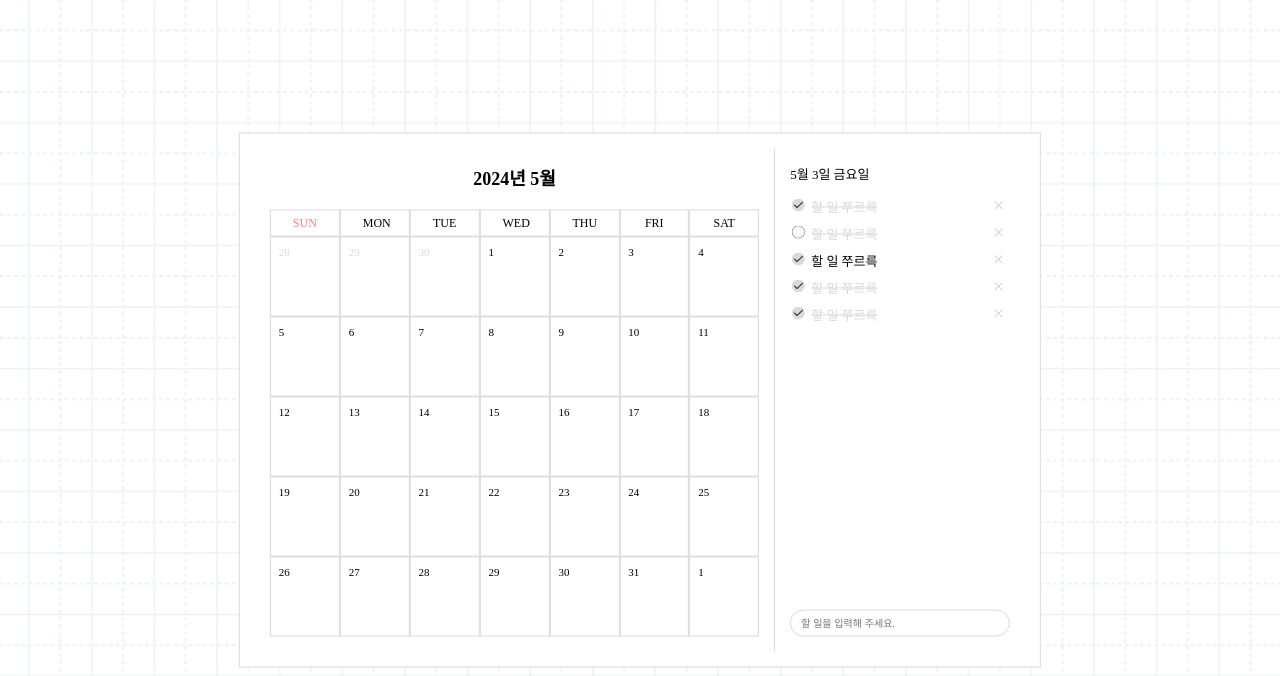
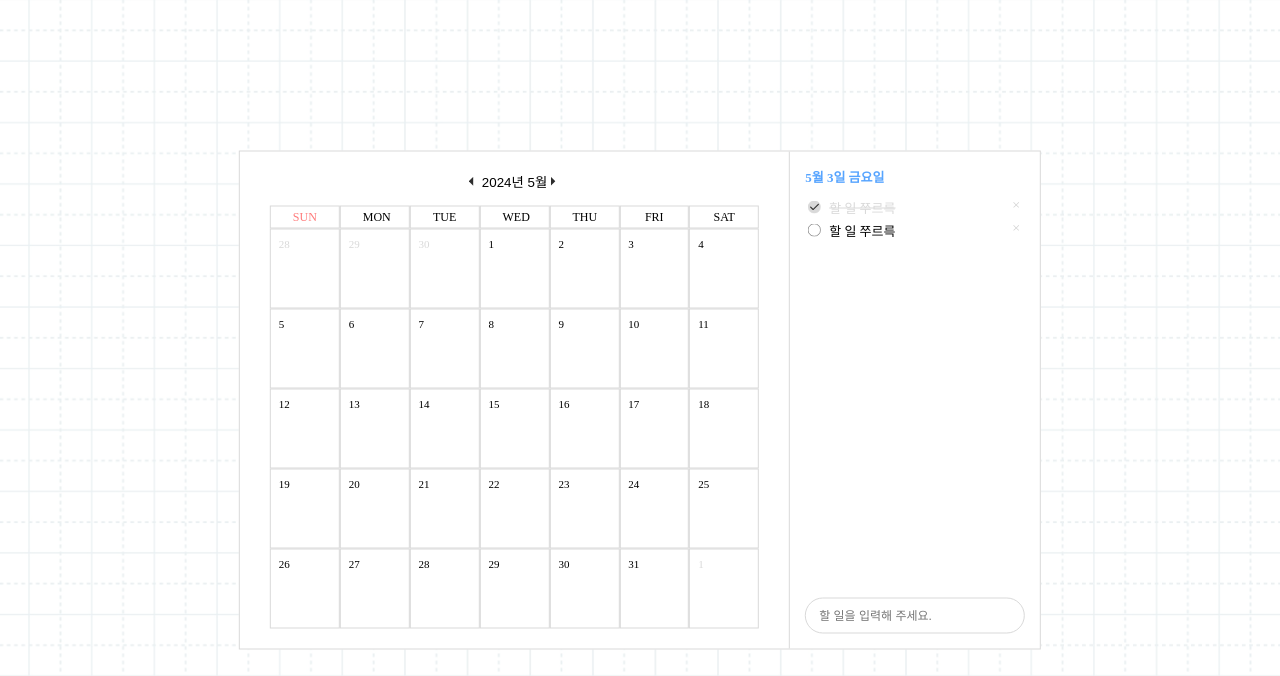
Before and after one commit to codingaring/Add-Schedule-Calendar, a plain HTML site: page index.html in a window 1280 px wide. Drawn offline with Linux system fonts and the light colour scheme; files whose address does not match are found by name.

Commit message:
design : styling

```diff
--- a/index.html
+++ b/index.html
@@ -1,5 +1,6 @@
 <!DOCTYPE html>
 <html lang="ko">
+
 <head>
   <meta charset="UTF-8" />
   <meta name="viewport" content="width=device-width, initial-scale=1.0" />
@@ -10,19 +11,13 @@
 <body>
   <main>
     <div class="calendar-container">
-        <div class="header">
-          <div class="year-month">
+      <div class="calendar-container-box">
         <div class="nav">
-              <button class="nav-btn go-prev">
-                <img src="./assets/left-button.svg" alt="prev-next" />
-              </button>
-              <button class="nav-btn go-todo">Today</button>
-              <button class="nav-btn go-next">
-                <img src="./assets/right-button.svg" alt="prev-next" />
-              </button>
+          <button class="nav-btn go-prev"></button>
+          <button class="today"></button>
+          <button class="nav-btn go-next"></button>
         </div>
-          </div>
-          <div class="main">
+        <div class="calender">
           <div class="days">
             <div class="day sun">SUN</div>
             <div class="day">MON</div>
@@ -37,98 +32,27 @@
       </div>
     </div>
     <div class="todo-container">
-        <div>
+      <div class="todo-today-work">
         <div class="todo-today">5월 3일 금요일</div>
-          <ol class="todo-list-contatiner">
+        <ol class="todo-list-container">
           <li class="todo-todo">
-              <div class="todo-check-text">
-                <button type="button">
-                  <img src="/assets/check-icon.svg" alt="complete" />
-                </button>
-                <span class="todo-work-complete">할 일 쭈르륵</span>
-              </div>
-
-              <button type="button" class="todo-delete-btn">
-                <img
-                  src="/assets/delete.svg"
-                  alt="not-complete"
-                  class="todo-delete-icon"
-                />
-              </button>
+            <button class="done" type="button"></button>
+            <span class="complete-text">할 일 쭈르륵</span>
+            <button type="button" class="todo-delete-button"></button>
           </li>
           <li class="todo-todo">
-              <div class="todo-check-text">
-                <button type="button">
-                  <img src="/assets/empty-icon.svg" alt="complete" />
-                </button>
-                <span class="todo-work-complete">할 일 쭈르륵</span>
-              </div>
-
-              <button type="button" class="todo-delete-btn">
-                <img
-                  src="/assets/delete.svg"
-                  alt="todo-delete"
-                  class="todo-delete-icon"
-                />
-              </button>
-            </li>
-            <li class="todo-todo">
-              <div class="todo-check-text">
-                <button type="button">
-                  <img src="/assets/check-icon.svg" alt="complete" />
-                </button>
-                <span class="todo-work">할 일 쭈르륵</span>
-              </div>
-
-              <button type="button" class="todo-delete-btn">
-                <img
-                  src="/assets/delete.svg"
-                  alt="not-complete"
-                  class="todo-delete-icon"
-                />
-              </button>
-            </li>
-            <li class="todo-todo">
-              <div class="todo-check-text">
-                <button type="button">
-                  <img src="/assets/check-icon.svg" alt="complete" />
-                </button>
-                <span class="todo-work-complete">할 일 쭈르륵</span>
-              </div>
-
-              <button type="button" class="todo-delete-btn">
-                <img
-                  src="/assets/delete.svg"
-                  alt="not-complete"
-                  class="todo-delete-icon"
-                />
-              </button>
-            </li>
-            <li class="todo-todo">
-              <div class="todo-check-text">
-                <button type="button">
-                  <img src="/assets/check-icon.svg" alt="complete" />
-                </button>
-                <span class="todo-work-complete">할 일 쭈르륵</span>
-              </div>
-
-              <button type="button" class="todo-delete-btn">
-                <img
-                  src="/assets/delete.svg"
-                  alt="not-complete"
-                  class="todo-delete-icon"
-                />
-              </button>
+            <button class="process" type="button"></button>
+            <span class="process-text">할 일 쭈르륵</span>
+            <button type="button" class="todo-delete-button"></button>
           </li>
         </ol>
       </div>
-        <input
-          class="todo-input"
-          type="text"
-          placeholder="할 일을 입력해 주세요."
-        />
+      <form class="todo-input-container">
+        <input class="todo-input" type="text" placeholder="할 일을 입력해 주세요." />
+      </form>
     </div>
   </main>
-    <script src="/js/index.js"></script>
+  <script type="module" src="/js/index.js"></script>
 </body>
+
 </html>
--- a/js/index.js
+++ b/js/index.js
@@ -4,7 +4,7 @@ const currentYear = date.getFullYear();
 const currentMonth = date.getMonth();
 const day = date.getDate();
 
-document.querySelector(".year-month").textContent = `${currentYear}년 ${
+document.querySelector(".today").textContent = `${currentYear}년 ${
   currentMonth + 1
 }월`;
 
@@ -20,9 +20,6 @@ const currentLastDay = currentLastDate.getDay();
 const prevDates = [];
 const thisDates = [...Array(currentLast + 1).keys()].slice(1);
 const nextDates = [];
-/** thisDates -> for (let i = 1; i <= currentLast; i++) {
-  prevDates.push(i);
-} */
 
 if (prevLastDay !== 6) {
   for (let i = 0; i < prevLastDay + 1; i++) {
@@ -39,7 +36,7 @@ const dates = prevDates.concat(thisDates, nextDates);
 dates.forEach((date, i) => {
   if (i < prevDates.length) {
     dates[i] = `<div class="date prev">${date}</div>`;
-  } else if (i > prevDates.length + thisDates.length) {
+  } else if (i > prevDates.length + thisDates.length - 1) {
     dates[i] = `<div class="date prev">${date}</div>`;
   } else if (prevDates.length < i < dates.length - nextDates.length) {
     dates[i] = `<div class="date">${date}</div>`;
@@ -47,3 +44,29 @@ dates.forEach((date, i) => {
 });
 
 document.querySelector(".dates").innerHTML = dates.join("");
+
+/** add to do*/
+const todoForm = document.querySelector(".todo-input-container");
+const todoInput = document.querySelector(".todo-input");
+const todoList = document.querySelector(".todo-list-container");
+const todoListArray = [];
+
+function printValue(event) {
+  event.preventDefault();
+  const toDo = todoInput.value;
+
+  const toDoTag = `
+  <li class="todo-todo">
+    <button class="process" type="button"></button>
+    <span class="process-text">${toDo}</span>
+    <button type="button" class="todo-delete-button"></button>
+  </li>`;
+  todoListArray.push(toDoTag);
+  document.querySelector(".todo-list-container").innerHTML =
+    todoListArray.join("");
+  todoInput.value = "";
+}
+
+todoForm.addEventListener("submit", printValue);
+
+/** check todo */
--- a/styles/index.css
+++ b/styles/index.css
@@ -21,7 +21,6 @@ main {
   width: fit-content;
   display: flex;
   border: solid 0.1rem #d9d9d9;
-  padding: 1.5rem;
   position: fixed;
   top: 50%;
   left: 50%;
@@ -29,15 +28,33 @@ main {
   background-color: white;
 }
 
+/** calender **/
 .calendar-container {
-  padding: 1.5rem;
+  border-right: solid 0.1rem #d9d9d9;
 }
 
-.year-month {
+.calendar-container-box {
+  padding: 2rem 3rem;
   text-align: center;
-  font-size: 1.8rem;
-  font-weight: 700;
-  margin-bottom: 2rem;
+}
+
+.nav {
+  margin-bottom: 1.5rem;
+}
+
+.nav-btn {
+  width: 1rem;
+  height: 1rem;
+  background-repeat: no-repeat;
+  background-size: contain;
+}
+
+.go-prev {
+  background-image: url("/assets/left-button.svg");
+}
+
+.go-next {
+  background-image: url("/assets/right-button.svg");
 }
 
 .days {
@@ -46,7 +63,7 @@ main {
 
 .day {
   width: calc(100% / 7);
-  padding: 0.5rem 2.2rem;
+  padding: 0.3rem 2.2rem;
   border: 0.1rem solid #d9d9d9;
   text-align: center;
   font-size: 1.2rem;
@@ -56,7 +73,6 @@ main {
   color: #ff7a7a;
 }
 
-/** 왜 repeat (7 1fr); 로 하면 안되고 저렇게 해야 되는 거지? */
 .dates {
   display: grid;
   grid-template-columns: 1fr 1fr 1fr 1fr 1fr 1fr 1fr;
@@ -64,6 +80,7 @@ main {
 }
 
 .date {
+  text-align: left;
   height: 8rem;
   padding: 0.8rem;
   border: 0.1rem solid #d9d9d9;
@@ -74,10 +91,7 @@ main {
   color: #d9d9d9;
 }
 
-.calendar-container {
-  border-right: solid 0.1rem #d9d9d9;
-}
-
+/* todo container */
 .todo-container {
   width: 25rem;
   padding: 1.5rem;
@@ -86,52 +100,87 @@ main {
   justify-content: space-between;
 }
 
+.todo-today-work {
+  display: flex;
+  flex-direction: column;
+  gap: 1rem;
+}
+
 .todo-today {
-  margin-bottom: 1rem;
+  font-size: 1.3rem;
+  font-weight: 600;
+  color: #56a4ff;
+}
+
+.todo-list-container {
+  max-height: 40.5rem;
+  overflow: scroll;
+}
+
+.todo-list-container::-webkit-scrollbar {
+  display: none;
 }
 
 .todo-todo {
+  position: relative;
   padding-left: 0;
   display: flex;
-  justify-content: space-between;
+  justify-content: start;
   align-items: center;
   gap: 0.7rem;
   padding: 0.2rem;
 }
 
-.todo-check-text {
-  display: flex;
-  align-items: center;
-  gap: 0.6rem;
+.process {
+  background-image: url("/assets/empty-icon.svg");
+  background-repeat: no-repeat;
+  background-position: center;
+  width: 1.5rem;
+  height: 1.5rem;
 }
 
-.todo-delete-icon {
-  justify-self: end;
-  width: 1rem;
+.done {
+  background-image: url("/assets/check-icon.svg");
+  background-repeat: no-repeat;
+  background-position: center;
+  width: 1.5rem;
+  height: 1.5rem;
 }
 
-.todo-delete-btn {
-  border-radius: 0.4rem;
-  padding: 0.4rem;
+.todo-delete-button {
+  background-image: url("/assets/delete.svg");
+  background-repeat: no-repeat;
+  width: 0.7rem;
+  height: 0.7rem;
+  position: absolute;
+  bottom: 1rem;
+  right: 0.5rem;
 }
 
-.todo-delete-btn:active {
-  background-color: #e9e9e9;
+.process-text {
+  text-decoration: none;
+  color: #000000;
 }
 
-.todo-work-complete {
+.complete-text {
   text-decoration-line: line-through;
   color: #d9d9d9;
 }
 
+.todo-input-container {
+  width: 100%;
+}
+
 .todo-input {
-  padding: 0.7rem 1rem;
+  width: 100%;
+  position: relative;
+  padding: 1rem 1.3rem;
   border: solid 0.1rem #d9d9d9;
-  border-radius: 1.5rem;
+  border-radius: 2rem;
   outline-color: #56a4ff;
-  font-size: 1rem;
+  font-size: 1.2rem;
 }
 
 .todo-input::placeholder {
-  font-size: 1rem;
+  font-size: 1.2rem;
 }
```
Lines whose indentation alone changed are shown as unchanged.
